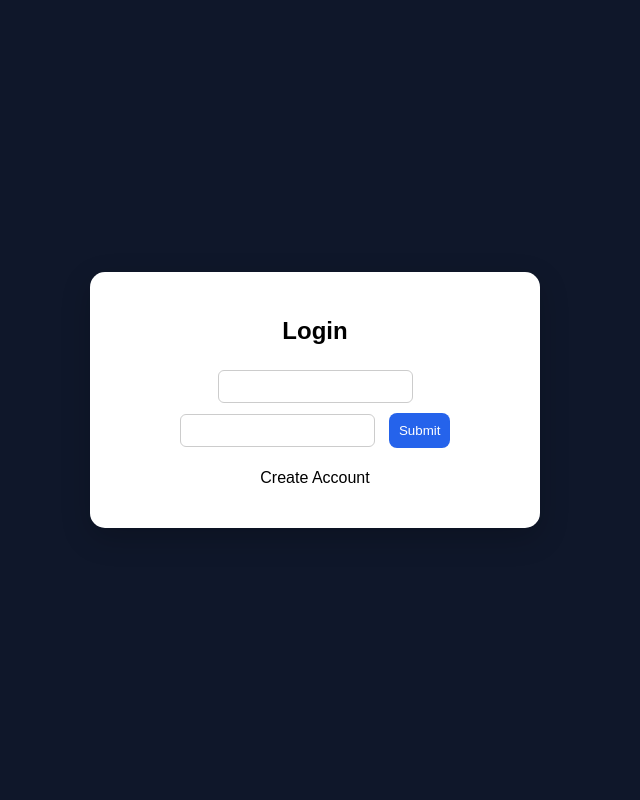
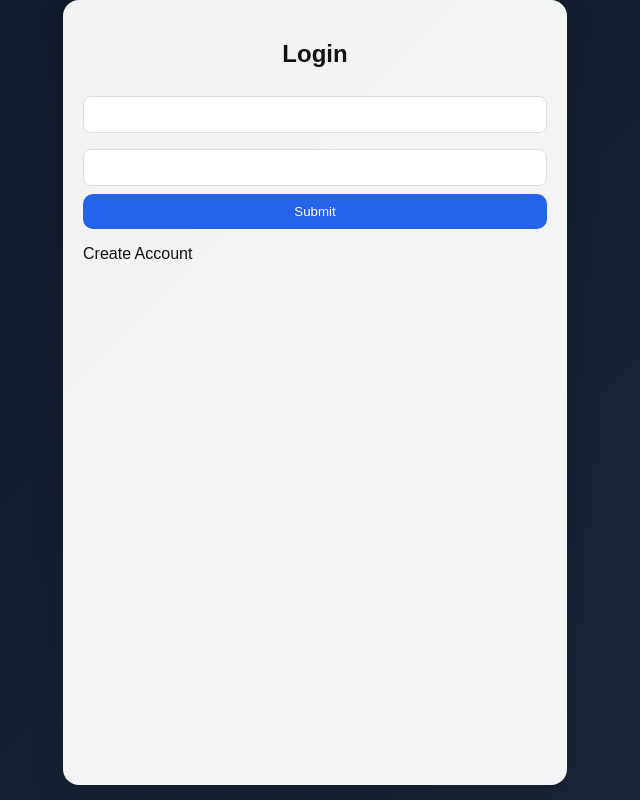
Before and after one commit to ashwin200459-cpuS/campus-navigator, a website: page public/index.html in a window 1280 px wide. Shown: the whole page, without its empty margins (325-965 px from the left). Drawn offline with Linux system fonts and the light colour scheme.

Commit message:
Update style.css

```diff
--- a/public/css/style.css
+++ b/public/css/style.css
@@ -1,10 +1,57 @@
+body {
+  margin: 0;
+  font-family: sans-serif;
+  background: linear-gradient(135deg, #0f172a, #1e293b);
+  color: #111;
+  min-height: 100vh;
+  display: flex;
+  justify-content: center;
+}
 
-body{margin:0;font-family:sans-serif;background:#0f172a;display:flex;justify-content:center;align-items:center;height:100vh}
-.card{background:#fff;padding:25px;border-radius:15px;text-align:center;box-shadow:0 10px 30px rgba(0,0,0,.2)}
-.btn{background:#2563eb;color:white;padding:10px;border:none;border-radius:8px;margin:5px;cursor:pointer}
-.grid{display:grid;grid-template-columns:1fr 1fr;gap:10px}
+.container {
+  width: 100%;
+  max-width: 900px;
+  padding: 20px;
+}
+
 .card {
-  margin: 10px auto;
-  max-width: 400px;
+  background: rgba(255,255,255,0.95);
+  padding: 20px;
+  border-radius: 16px;
+  box-shadow: 0 10px 30px rgba(0,0,0,0.2);
+  margin-bottom: 15px;
+  animation: fade 0.3s ease;
 }
-input,select{padding:8px;margin:5px;border-radius:6px;border:1px solid #ccc}
+
+h2 {
+  text-align: center;
+}
+
+input, select {
+  width: 100%;
+  padding: 10px;
+  margin: 8px 0;
+  border-radius: 8px;
+  border: 1px solid #ddd;
+}
+
+button {
+  width: 100%;
+  padding: 10px;
+  border: none;
+  border-radius: 10px;
+  background: #2563eb;
+  color: white;
+  cursor: pointer;
+  transition: 0.2s;
+}
+
+button:hover {
+  transform: translateY(-2px);
+  background: #1d4ed8;
+}
+
+@keyframes fade {
+  from { opacity: 0; transform: translateY(10px); }
+  to { opacity: 1; transform: translateY(0); }
+}
```
